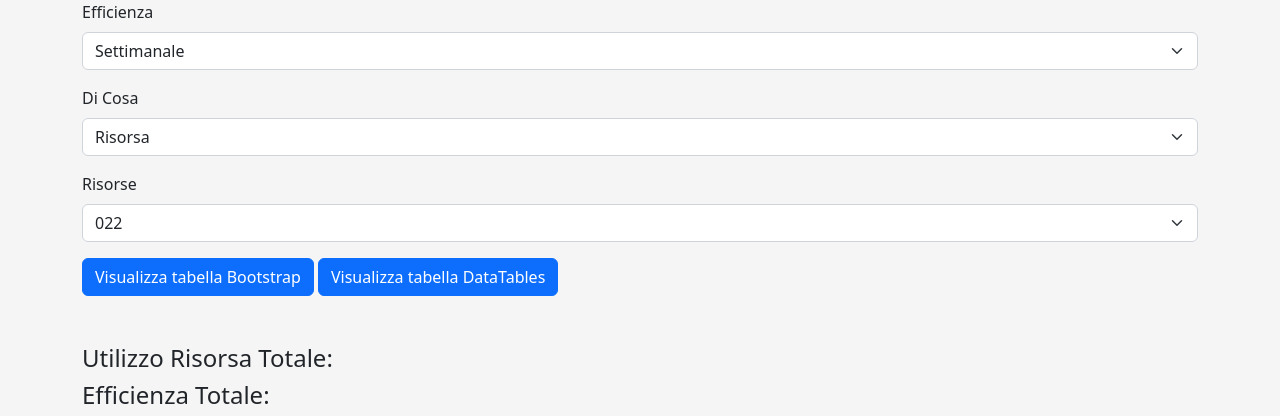
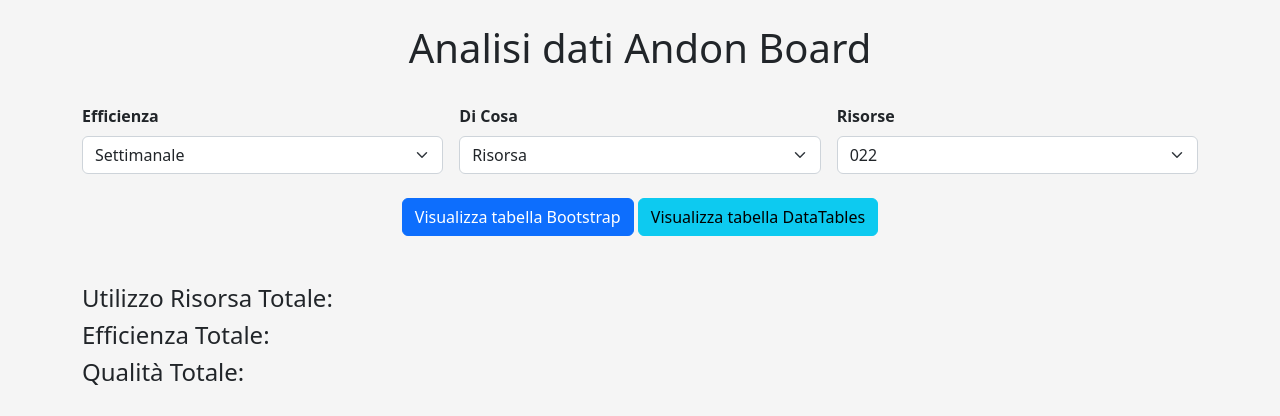
Before and after one commit to maurovisi/andonBoard, a PHP site: page /andonDashboard.php in a window 1280 px wide. Shown: the top 416 px of the page. Run offline with PHP 8.4, Linux system fonts and the light colour scheme; the visitor is signed in with stand-in values (Sample User, id 1); data comes from the database, SQL or seed files in the repository; some libraries are stand-ins or nearby versions.

Commit message:
rev.1 funzionante + grafica migliorata

```diff
--- a/andonDashboard.php
+++ b/andonDashboard.php
@@ -75,34 +75,41 @@
 </head>
 <body class="bk">
     <div class="container">
+        <h1 class="mt-4 text-center">Analisi dati Andon Board</h1>
         <form id="dataForm">
-            <div class="mb-3">
-                <label for="efficiency" class="form-label">Efficienza</label>
+            <div class="row gy-2 gx-3 my-4 align-items-center">
+                <div class="col">
+                    <label for="efficiency" class="form-label"><b>Efficienza</b></label>
                     <select class="form-select" id="efficiency" name="efficiency">
                         <option value="settimanale">Settimanale</option>
                         <option value="mensile">Mensile</option>
+                        <option value="trimestrale">trimestrale</option>
+                        <option value="semestrale">semestrale</option>
                         <option value="annuale">Annuale</option>
                         <option value="tutto">Tutto</option>
                     </select>
                 </div>
 
-            <div class="mb-3">
-                <label for="what" class="form-label">Di Cosa</label>
+                <div class="col">
+                    <label for="what" class="form-label"><b>Di Cosa</b></label>
                     <select class="form-select" id="what" name="what">
                         <option value="risorsa">Risorsa</option>
                         <option value="operatore">Operatore</option>
                     </select>
                 </div>
 
-            <div class="mb-3">
-                <label for="resources" class="form-label">Risorse</label>
+                <div class="col">
+                    <label for="resources" class="form-label"><b>Risorse</b></label>
                     <select class="form-select" id="resources" name="resources">
                         <!-- Popolated dynamically based on the choice in the "Di Cosa" select -->
                     </select>
                 </div>
+            </div>
 
+            <div class="text-center">
                 <button type="submit" class="btn btn-primary" data-target="bootstrap-table">Visualizza tabella Bootstrap</button>
-            <button type="button" class="btn btn-primary" data-target="data-table">Visualizza tabella DataTables</button>
+                <button type="button" class="btn btn-info" data-target="data-table">Visualizza tabella DataTables</button>
+            </div>
         </form>
 
         <h4 class="mt-5">Utilizzo Risorsa Totale: <span id="usoRisorsaTot"></span></h4>
```
Also changed, not shown: get_data.php (+30 -19 lines), note/old query 01.jpg (added). Lines whose indentation alone changed are shown as unchanged.
